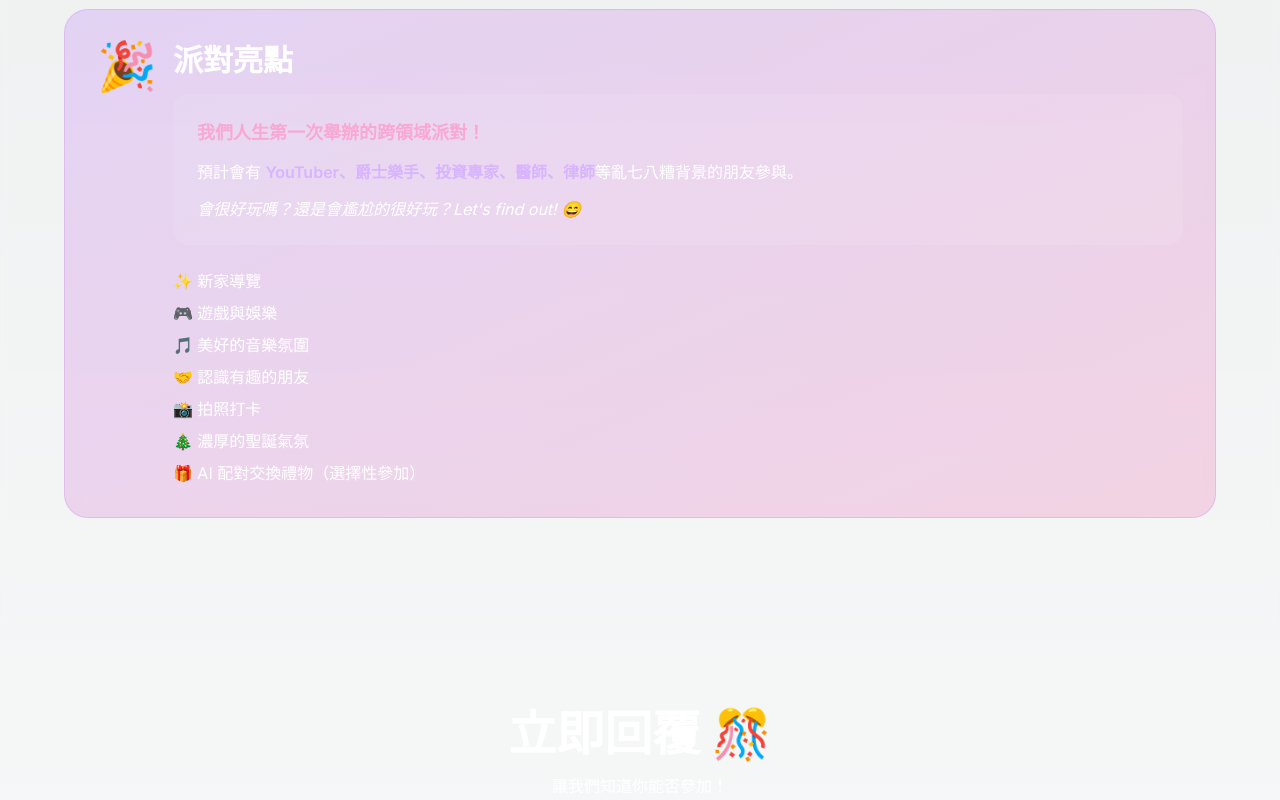
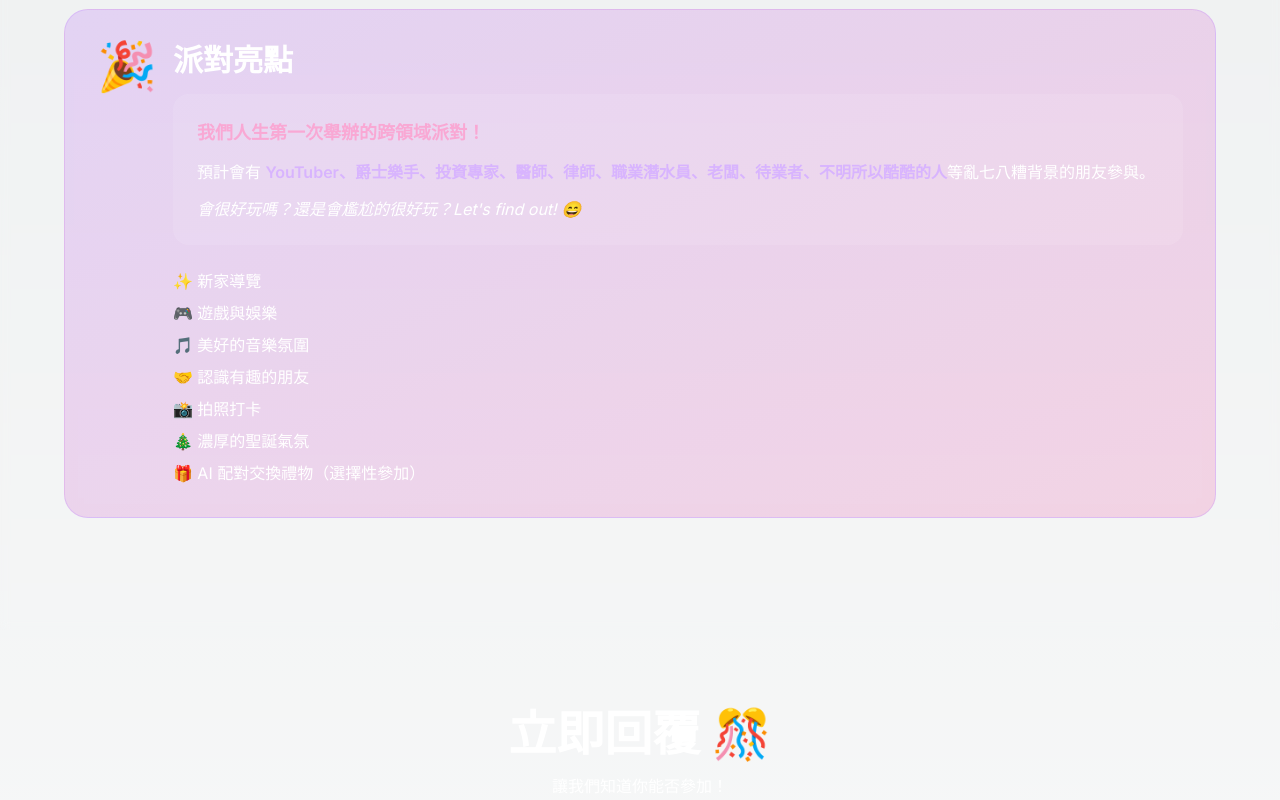
Before and after one commit to ShaunTsai/xmas-party-2025, a Next.js app: page / in a window 1280 px wide. Shown: the part 3860-4660 px from the top of the page. Built offline with nearby package versions, Linux system fonts and the light colour scheme.

Commit message:
Add more diverse guest backgrounds to party highlights

```diff
--- a/components/Details.tsx
+++ b/components/Details.tsx
@@ -198,7 +198,7 @@ export default function Details() {
                   <span className="text-pink-300 font-bold">我們人生第一次舉辦的跨領域派對！</span>
                 </p>
                 <p className="text-white text-base leading-relaxed">
-                  預計會有 <span className="text-purple-300 font-semibold">YouTuber、爵士樂手、投資專家、醫師、律師</span>等亂七八糟背景的朋友參與。
+                  預計會有 <span className="text-purple-300 font-semibold">YouTuber、爵士樂手、投資專家、醫師、律師、職業潛水員、老闆、待業者、不明所以酷酷的人</span>等亂七八糟背景的朋友參與。
                 </p>
                 <p className="text-white text-base mt-3 italic">
                   會很好玩嗎？還是會尷尬的很好玩？Let's find out! 😄
```
